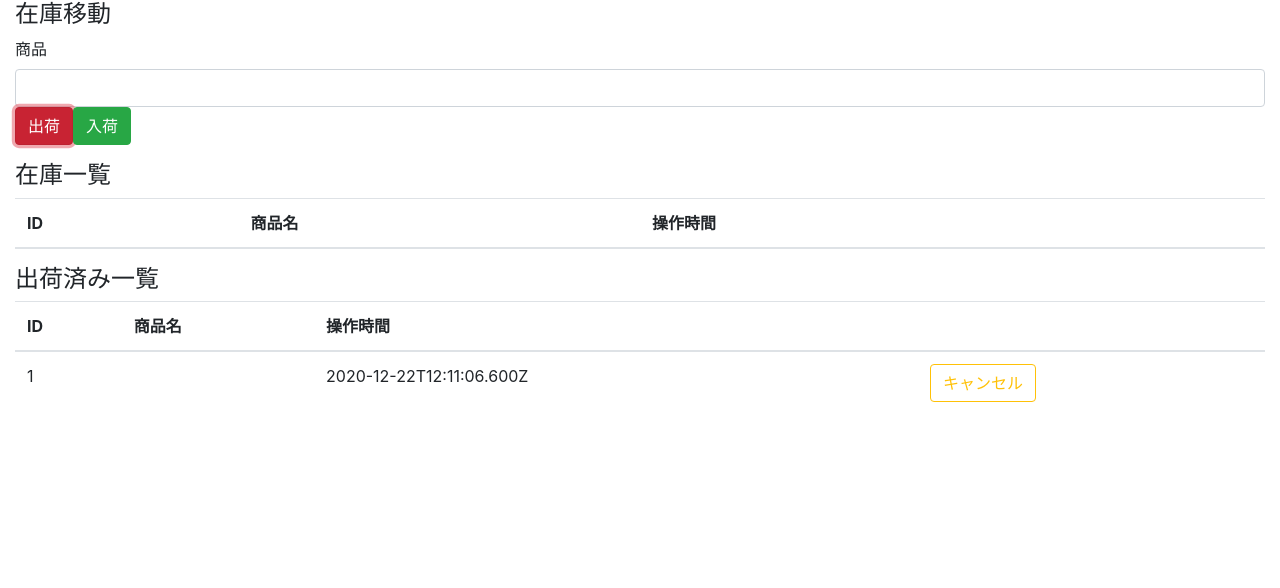
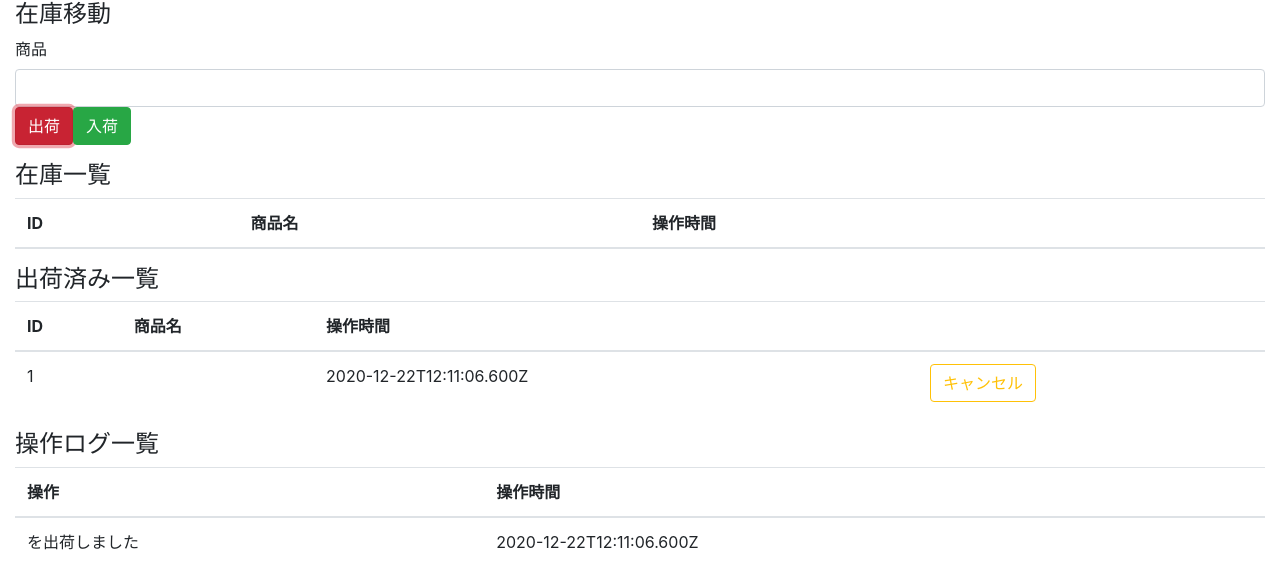
Before and after one commit to TomozQ/react-hooks-103, a React (Create React App) app: page / in a window 1280 px wide. Both pictures are taken after a click on the button "出荷". Shown: the top 588 px of the page. Built offline with nearby package versions, Linux system fonts and the light colour scheme.

Commit message:
display operationLogs

```diff
--- a/src/components/App.js
+++ b/src/components/App.js
@@ -5,6 +5,7 @@ import StockItems from './StockItems'
 import ShippedItems from './ShippedItems'
 import AppContext from '../contexts/AppContext'
 import reducer from '../reducers/index'
+import OperationLogs from './OperationLogs'
 
 const App = () => {
   const initialState = {
@@ -18,6 +19,7 @@ const App = () => {
         <ItemMove state={ state } dispatch={ dispatch } />
         <StockItems state={ state } dispatch={ dispatch } />
         <ShippedItems state={ state } dispatch={ dispatch } />
+        <OperationLogs state={ state } dispatch={ dispatch }/>
       </div>
     </AppContext.Provider>
   );
--- /dev/null
+++ b/src/components/OperationLog.jsx
@@ -0,0 +1,15 @@
+import React from 'react'
+
+
+const OperationLog = ({ description, time }) => {
+    return (
+        <>
+            <tr>
+                <td>{ description }</td>
+                <td>{ time }</td>
+            </tr>
+        </>
+    )
+}
+
+export default OperationLog
--- /dev/null
+++ b/src/components/OperationLogs.jsx
@@ -0,0 +1,27 @@
+import React from 'react'
+import OperationLog from './OperationLog'
+
+const OperationLogs = ({ state }) => {
+    return (
+        <>
+            <h4>操作ログ一覧</h4>
+            <table className='table'>
+                <thead>
+                    <tr>
+                        <th scope='col'>操作</th>
+                        <th scope='col'>操作時間</th>
+                    </tr>
+                </thead>
+                <tbody>
+                    {state.operationLogs.map((time, index) => {
+                        return(
+                            <OperationLog key={ index } description={ time.description } time={ time.operatedAt } />
+                        )
+                    })}
+                </tbody>
+            </table>
+        </>
+    )
+}
+
+export default OperationLogs
```
Also changed, not shown: 1 other file (tests, documents, lock files or other folders).
